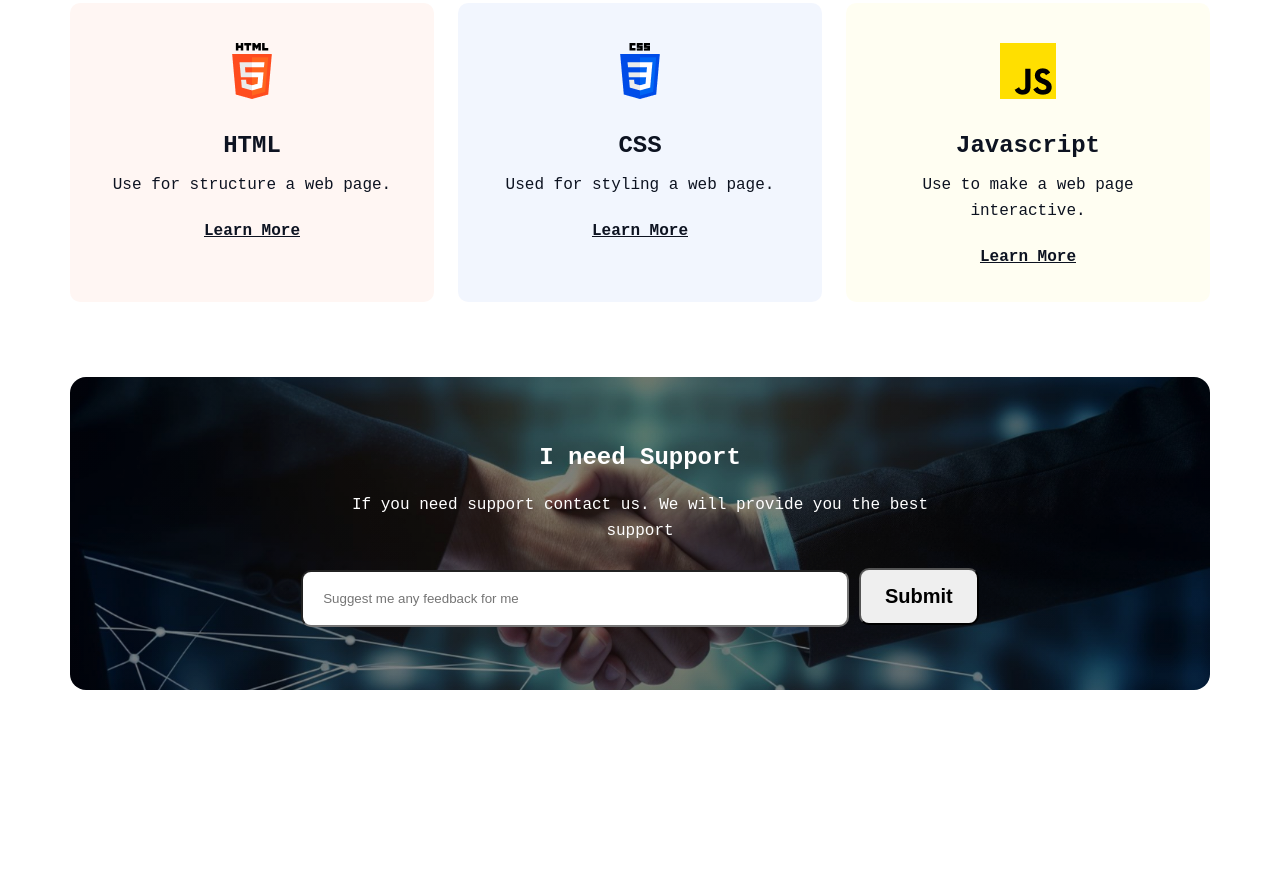
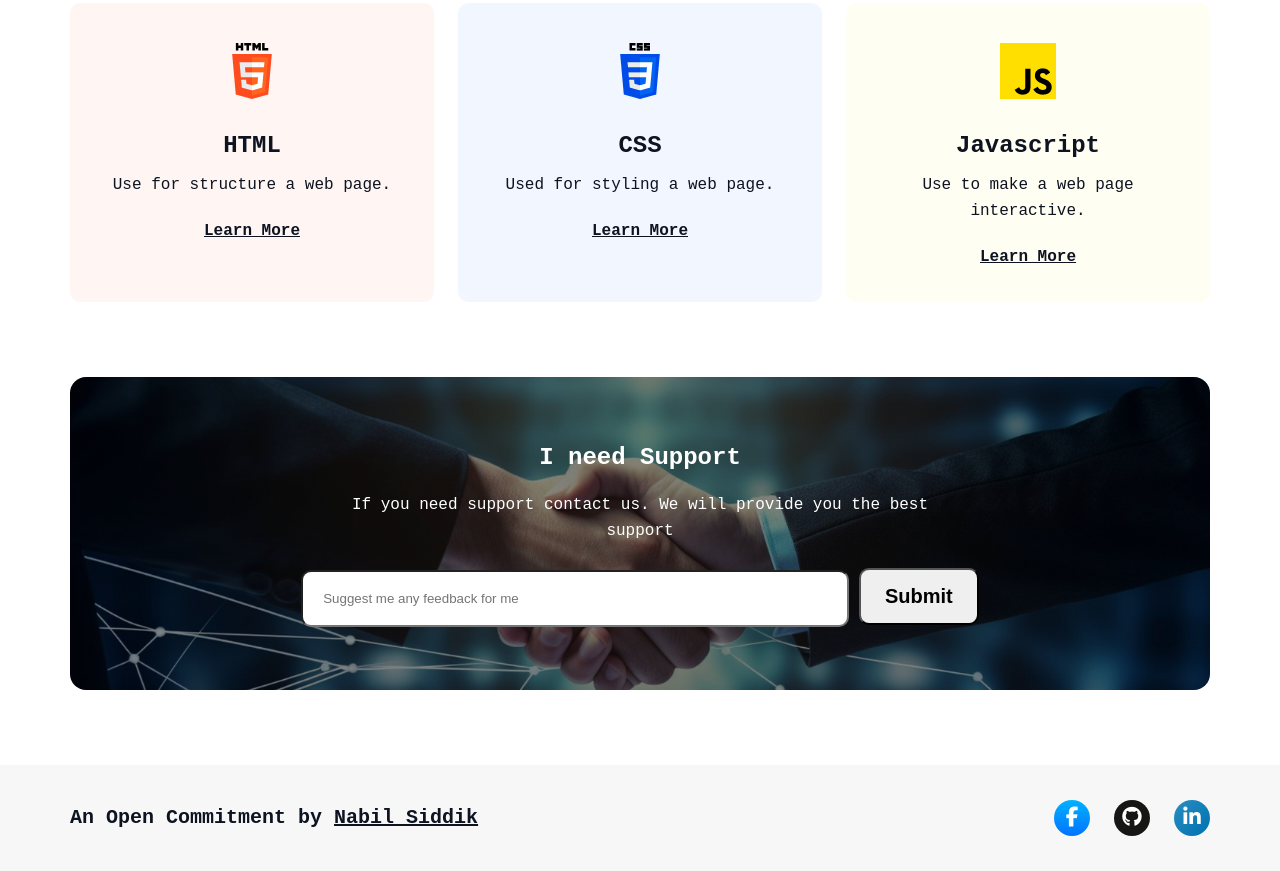
Before and after one commit to nabilsiddik/assignment-1, a plain HTML site: page index.html in a window 1280 px wide. Shown: the part 3184-4055 px from the top of the page. Before the commit the page ends 3949 px from the top, so only its background shows below. Drawn offline with Linux system fonts and the light colour scheme; a web font is replaced by a local one.

Commit message:
Finished footer section

```diff
--- a/index.html
+++ b/index.html
@@ -4,8 +4,11 @@
     <meta charset="UTF-8">
     <meta name="viewport" content="width=device-width, initial-scale=1.0">
     <title>Assignment 1</title>
+    <!-- Fontawesome CDN -->
+    <link rel="stylesheet" href="https://cdnjs.cloudflare.com/ajax/libs/font-awesome/6.5.2/css/all.min.css" integrity="sha512-SnH5WK+bZxgPHs44uWIX+LLJAJ9/2PkPKZ5QiAj6Ta86w+fsb2TkcmfRyVX3pBnMFcV7oQPJkl9QevSCWr3W6A==" crossorigin="anonymous" referrerpolicy="no-referrer" />
     <!-- Link css -->
     <link rel="stylesheet" href="styles/style.css">
+
 </head>
 <body>
 
@@ -168,5 +171,24 @@
      </section>
     <!-- End Support section -->
 
+    <!-- Start footer section -->
+     <footer id="footer">
+        <div class="footer_container">
+            <div class="footer_left">
+                <p class="footer_copyright">
+                    An Open Commitment by <a target="_blank" href="https://funny-kleicha-7e2a24.netlify.app/">Nabil Siddik</a>
+                </p>
+            </div>
+            <div class="footer_right">
+                <ul>
+                    <li class="facebook"><a target="_blank" href="https://www.facebook.com/codewithnabil"><i class="fa-brands fa-facebook-f"></i></a></li>
+                    <li class="github"><a target="_blank" href="https://github.com/nabilsiddik"><i class="fa-brands fa-github"></i></a></li>
+                    <li class="linkedin"><a target="_blank" href="https://www.linkedin.com/in/nabilsiddik/"><i class="fa-brands fa-linkedin-in"></i></a></li>
+                </ul>
+            </div>
+        </div>
+     </footer>
+    <!-- End footer section -->
+
 </body>
 </html>
--- a/styles/style.css
+++ b/styles/style.css
@@ -254,3 +254,54 @@ section{
     text-align: center;
 }
 /** End Support section **/
+
+
+/** Start footer section **/
+#footer{
+    background: rgba(13, 19, 33, 0.03);
+    padding: 35px 0;
+}
+#footer .footer_container{
+    max-width: 1140px;
+    margin: 0 auto;
+    display: flex;
+    align-items: center;
+    justify-content: space-between;
+}
+#footer .footer_container .footer_copyright{
+    font-size: 20px;
+    font-weight: 600;
+}
+#footer .footer_container .footer_copyright a{
+    color: #0D1321;
+    text-decoration: underline;
+}
+#footer .footer_right ul{
+    display: flex;
+    align-items: center;
+    gap: 24px;
+}
+#footer .footer_right ul li{
+    width: 36px;
+    height: 36px;
+    border-radius: 50%;
+    display: flex;
+    align-items: center;
+    justify-content: center;
+}
+#footer .footer_right ul li.facebook{
+    background: linear-gradient(180deg, #00B2FF -0.91%, #0071FF 104.25%, #006EFF 104.26%);
+}
+#footer .footer_right ul li.github{
+    background: #161614;
+}
+#footer .footer_right ul li.linkedin{
+    background: linear-gradient(135deg, #2489BE 14.64%, #0575B3 85.36%);
+}
+#footer .footer_right ul li a{
+    font-size: 20px;
+    color: #fff;
+}
+
+
+/** End footer section **/
```
